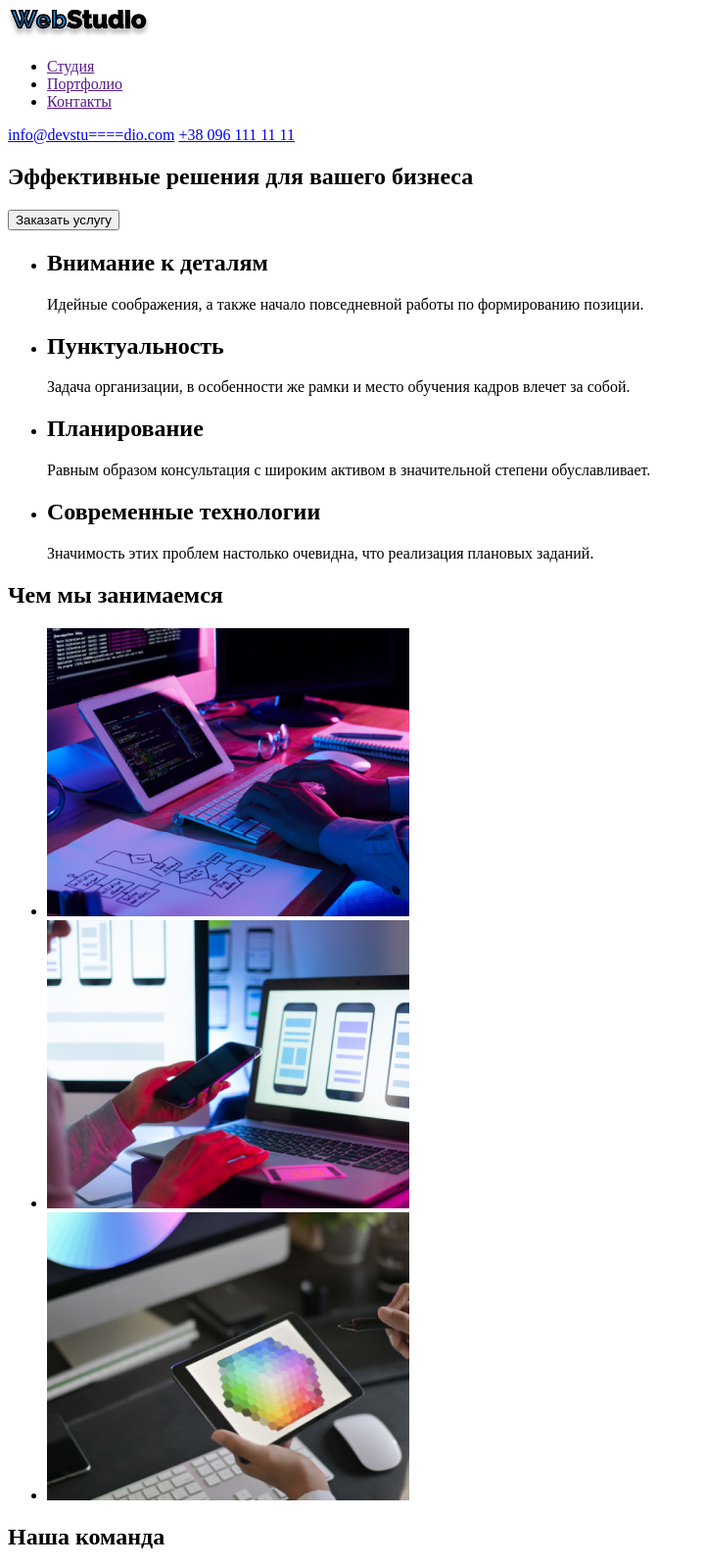
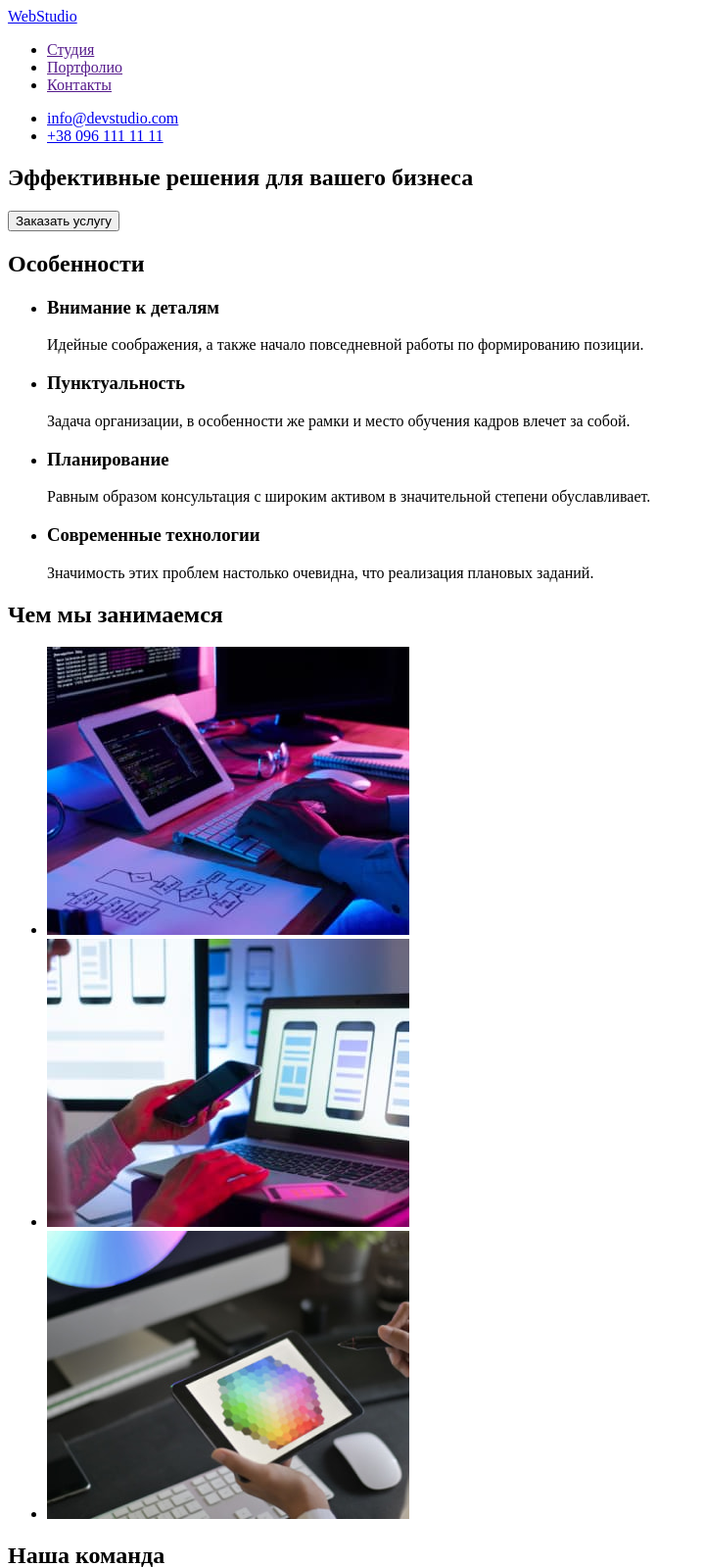
Before and after one commit to Skiff90/goit-markup-hw-01, a plain HTML site: page index.html in a window 1280 px wide. Shown: the top 1599 px of the page at 98% size, without its empty margins (0-719 px from the left). Drawn offline with Linux system fonts and the light colour scheme.

Commit message:
змінив фото та лого текстом зробив

```diff
--- a/index.html
+++ b/index.html
@@ -9,9 +9,7 @@
   <body>
     <!-- header-section -->
     <header>
-      <a href="./index.html" class="header-logo">
-        <img src="./images/header/logo.svg" alt="Логотип " width="145" height="31" />
-      </a>
+      <a href="./index.html" class="header-logo"> WebStudio </a>
       <nav class="header-nav">
         <ul class="header-list">
           <li class="header-item">
@@ -25,8 +23,14 @@
           </li>
         </ul>
       </nav>
-      <a href="mailto:info@devstu====dio.com" class="header-mail">info@devstu====dio.com</a>
-      <a href="tel:+380961111111" class="header-phone">+38 096 111 11 11</a>
+      <ul class="contact-items">
+        <li class="contact-item">
+          <a href="mailto:info@devstudio.com" class="header-mail">info@devstudio.com</a>
+        </li>
+        <li class="contact-item">
+          <a href="tel:+380961111111" class="header-phone">+38 096 111 11 11</a>
+        </li>
+      </ul>
     </header>
     <!-- Main section -->
     <main>
@@ -37,25 +41,26 @@
       </section>
       <!-- feature-section -->
       <section class="feature">
+        <h2>Особенности</h2>
         <ul>
           <li>
-            <h2>Внимание к деталям</h2>
+            <h3>Внимание к деталям</h3>
             <p>Идейные соображения, а также начало повседневной работы по формированию позиции.</p>
           </li>
           <li>
-            <h2>Пунктуальность</h2>
+            <h3>Пунктуальность</h3>
             <p>
               Задача организации, в особенности же рамки и место обучения кадров влечет за собой.
             </p>
           </li>
           <li>
-            <h2>Планирование</h2>
+            <h3>Планирование</h3>
             <p>
               Равным образом консультация с широким активом в значительной степени обуславливает.
             </p>
           </li>
           <li>
-            <h2>Современные технологии</h2>
+            <h3>Современные технологии</h3>
             <p>Значимость этих проблем настолько очевидна, что реализация плановых заданий.</p>
           </li>
         </ul>
@@ -66,7 +71,7 @@
         <ul class="portfolio-items">
           <li class="porfolio-item">
             <img
-              src="./images/portfolio/box-1.png"
+              src="./images/portfolio/box-1.jpg"
               alt="мультиплатформенность"
               class="portfolio-img"
               width="370"
@@ -75,7 +80,7 @@
           </li>
           <li class="porfolio-item">
             <img
-              src="./images/portfolio/box-2.png"
+              src="./images/portfolio/box-2.jpg"
               alt="оперативность"
               class="portfolio-img"
               width="370"
@@ -84,7 +89,7 @@
           </li>
           <li class="porfolio-item">
             <img
-              src="./images/portfolio/box-3.png"
+              src="./images/portfolio/box-3.jpg"
               alt="технологии будуйщего"
               class="portfolio-img"
               width="370"
@@ -99,7 +104,7 @@
         <ul class="team-items">
           <li class="team-item">
             <img
-              src="./images/team/team-card-1.png"
+              src="./images/team/team-card-1.jpg"
               alt="Игорь Демьяненко"
               class="team-crew"
               width="270"
@@ -108,7 +113,7 @@
           </li>
           <li class="team-item">
             <img
-              src="./images/team/team-card-2.png"
+              src="./images/team/team-card-2.jpg"
               alt="Ольга Репина"
               class="taem-crew"
               width="270"
@@ -117,7 +122,7 @@
           </li>
           <li class="team-item">
             <img
-              src="./images/team/team-card-3.png"
+              src="./images/team/team-card-3.jpg"
               alt="Николай Тарасов"
               class="team-crew"
               width="270"
@@ -126,7 +131,7 @@
           </li>
           <li class="team-item">
             <img
-              src="./images/team/team-card-4.png"
+              src="./images/team/team-card-4.jpg"
               alt="Михаил Ермаков"
               class="team-crew"
               width="270"
@@ -140,13 +145,15 @@
       <!-- Подвал сайта -->
       <section>
         <div>
-          <a href="./index.html" class="footer-logo">
-            <img src="./images/header/logo.svg" alt="Логотип " width="145" height="31" />
-          </a>
+          <a href="./index.html" class="footer-logo"> WebStudio </a>
         </div>
-        <address>г. Киев, пр-т Леси Украинки, 26</address>
-        <a href="mailto:info@example.com">info@example.com</a>
-        <a href="tell:+380991111111">+38 099 111 11 11</a>
+        <address>
+          <ul class="address-items">
+            <li class="address-item">г. Киев, пр-т Леси Украинки, 26</li>
+            <li class="address-item"><a href="mailto:info@example.com">info@example.com</a></li>
+            <li class="address-item"><a href="tell:+380991111111">+38 099 111 11 11</a></li>
+          </ul>
+        </address>
       </section>
     </footer>
   </body>
```
Also changed, not shown: images/portfolio/box-1.jpg (added), images/portfolio/box-1.png (deleted), images/portfolio/box-2.jpg (added), images/portfolio/box-2.png (deleted), images/portfolio/box-3.jpg (added), images/portfolio/box-3.png (deleted), images/team/team-card-1.jpg (added), images/team/team-card-1.png (deleted), images/team/team-card-2.jpg (added), images/team/team-card-2.png (deleted), images/team/team-card-3.jpg (added), images/team/team-card-3.png (deleted), images/team/team-card-4.jpg (added), images/team/team-card-4.png (deleted).
